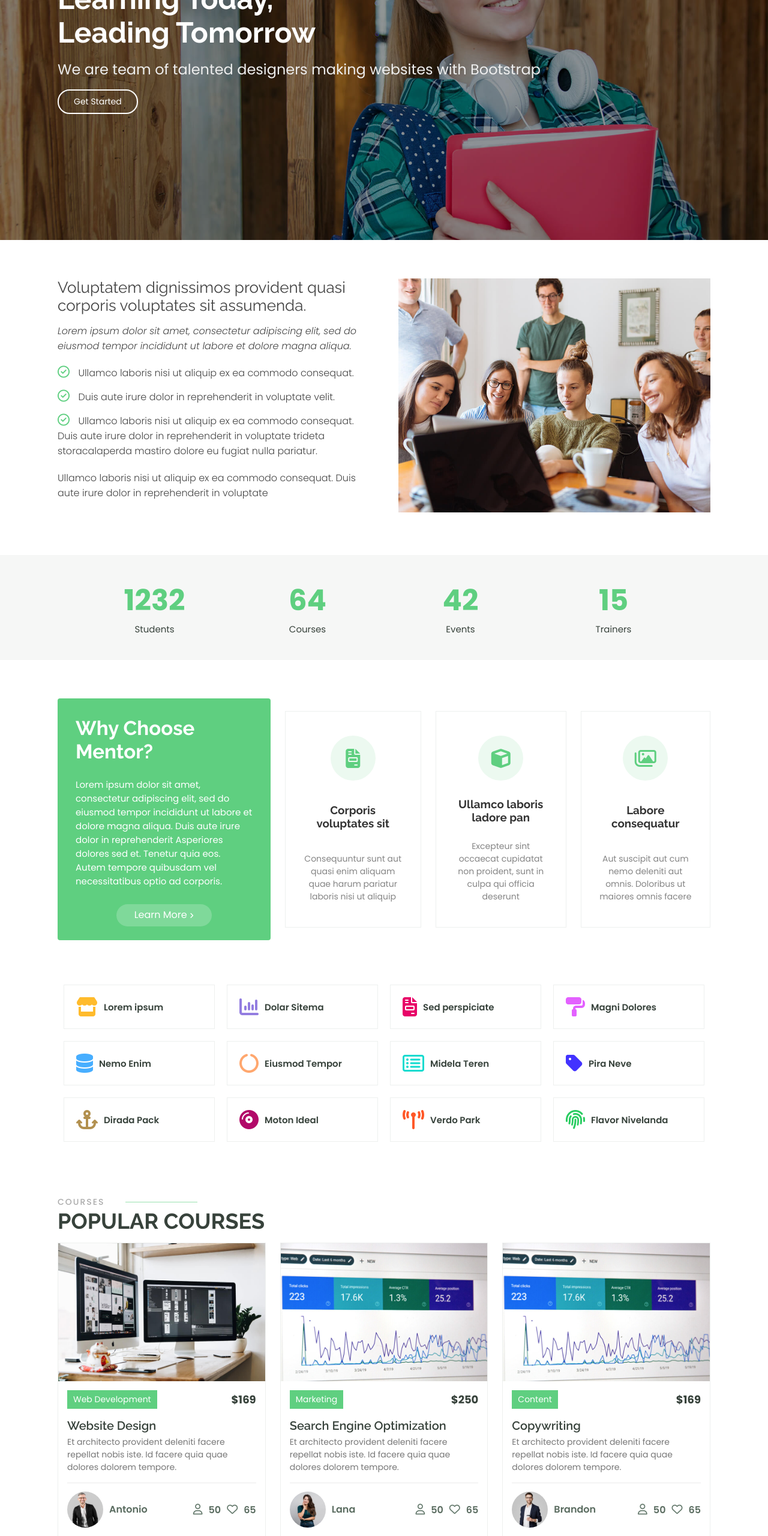
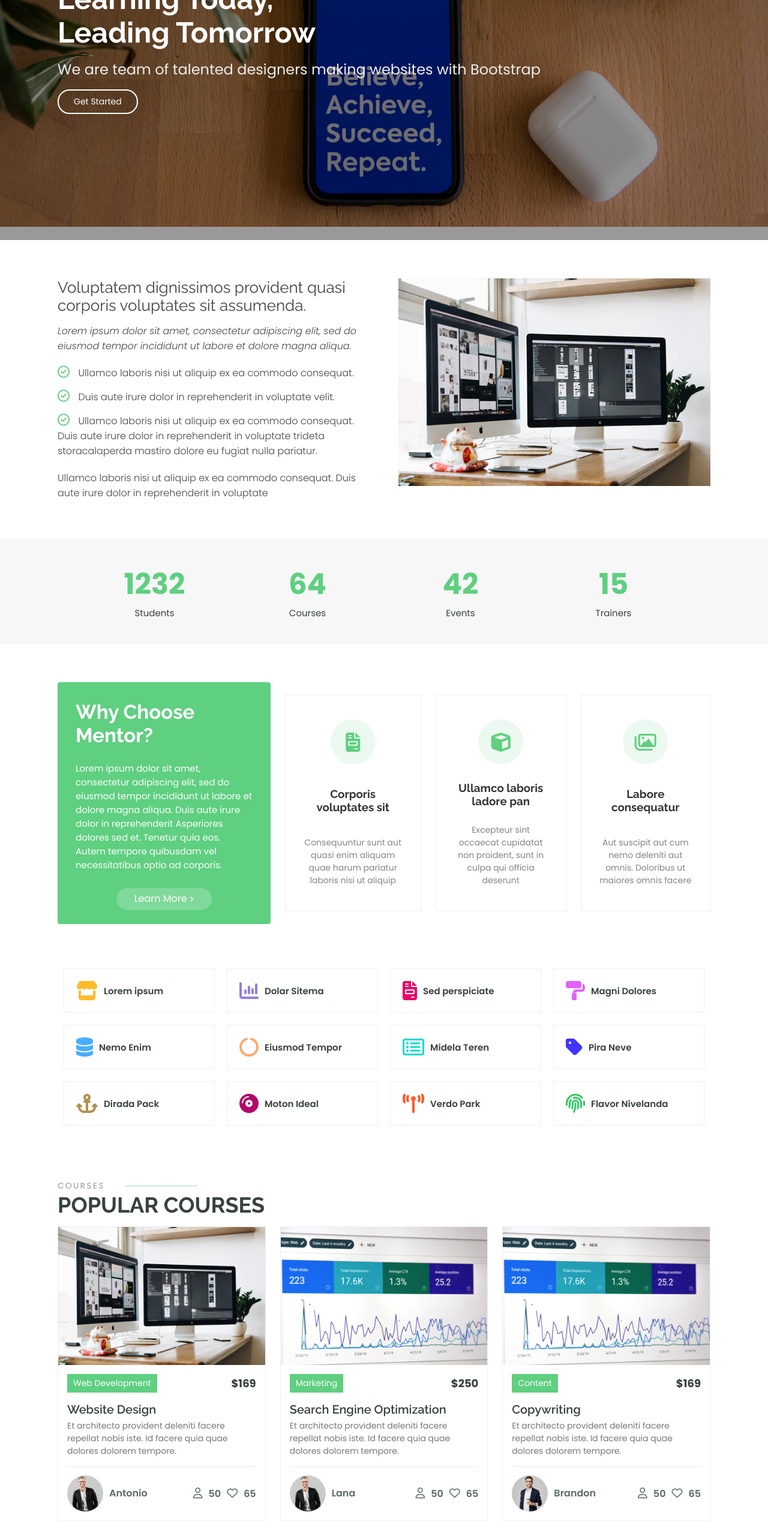
Before and after one commit to Dalia-Alawneh/mentor-website, a plain HTML site: page index.html in a window 1280 px wide. Shown: the part 240-2800 px from the top of the page at 60% size. Drawn offline with Linux system fonts and the light colour scheme.

Commit message:
change images

```diff
--- a/css/style.css
+++ b/css/style.css
@@ -170,9 +170,10 @@ nav {
 }
 
 .header {
-    background-image: url(../assets/img/hero-bg.jpg);
+    background-image: url(../assets/img/cours.avif);
     background-size: cover;
     background-repeat: no-repeat;
+    background-position-y: -120px;
 }
 
 .header::after {
--- a/index.html
+++ b/index.html
@@ -109,7 +109,7 @@
                         in voluptate</p>
                 </div>
                 <div class="flex-item flex-item-50">
-                    <img src="assets/img/about.jpg" class="w-100" alt="">
+                    <img src="assets/img/course-1.jpg" class="w-100" alt="">
                 </div>
             </div>
         </div>
@@ -303,7 +303,7 @@
                             <div class="line"></div>
                             <div class="instructor flex flex-center-between">
                                 <div class="img flex flex-center">
-                                    <img src="assets/img/trainer-2.jpg" alt="">
+                                    <img src="assets/img/trainer-1.jpg" alt="">
                                     <span>Lana</span>
                                 </div>
                                 <div class="info flex flex-center">
@@ -367,7 +367,7 @@
                 </div>
                 <div class="card flex-item flex-item-33">
                     <div class="">
-                        <img src="assets/img/trainer-2.jpg" alt="">
+                        <img src="assets/img/trainer-3.jpg" alt="">
                         <div class="trainer-info">
                             <h3>Sarah Jhinson</h3>
                             <h4>Marketing</h4>
```
Also changed, not shown: assets/img/about.jpg (deleted), assets/img/cours.avif (added), assets/img/hero-bg.jpg (deleted), assets/img/trainer-2.jpg (deleted).
